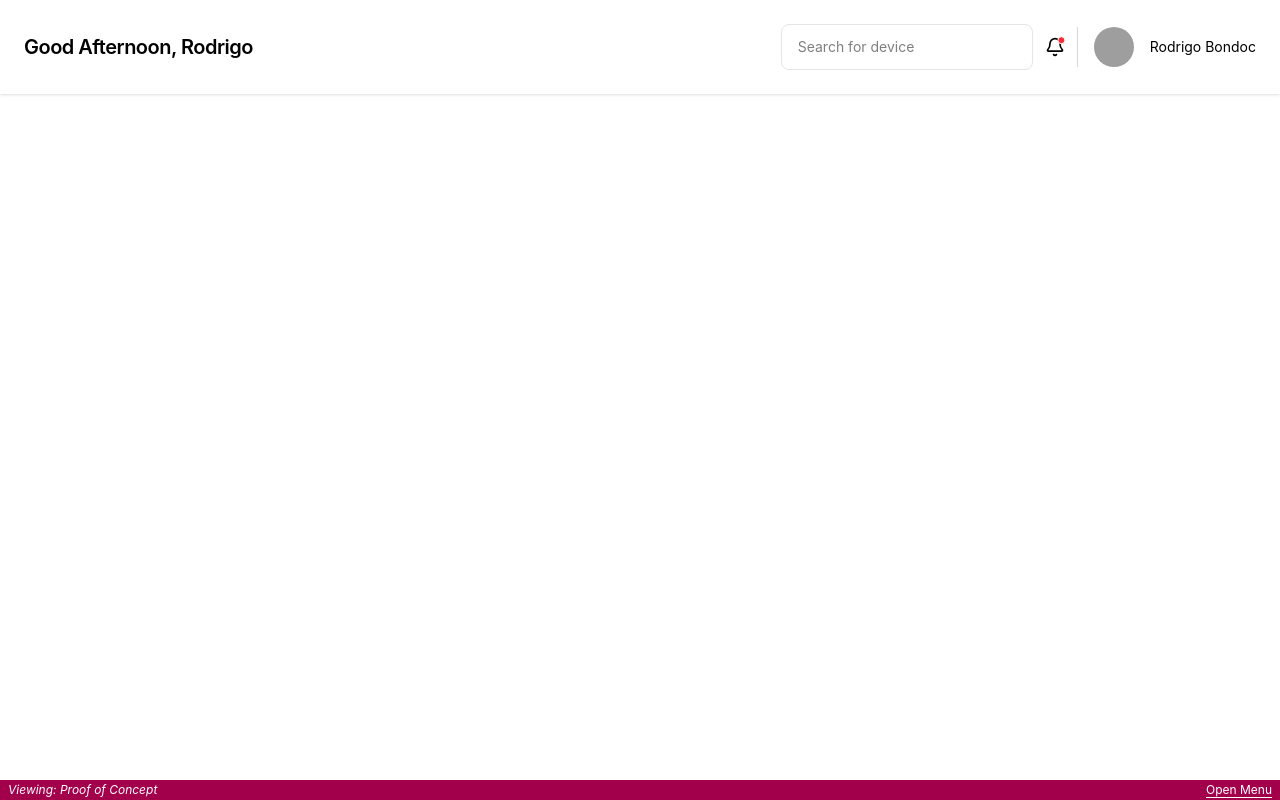
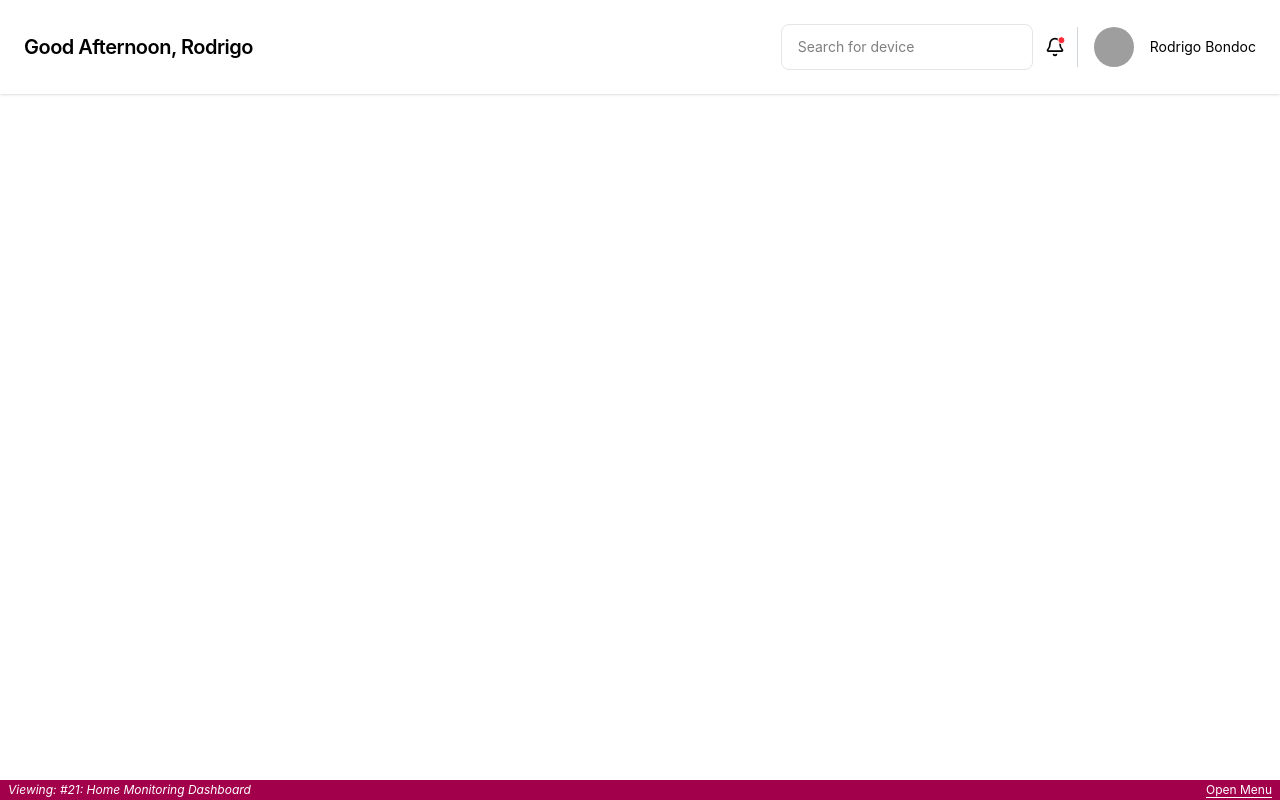
Before and after one commit to rbondoc96/dailyui-federation, a React app in the folder host-react/: page /daily-ui-21 in a window 1280 px wide. Built offline with nearby package versions, Linux system fonts and the light colour scheme; grey boxes are pictures that could not be loaded; the HTML template or start-up script is replaced by a standard one.

Commit message:
chore(host): nav - clean up and show page name

```diff
--- a/host-react/src/components/navigation.tsx
+++ b/host-react/src/components/navigation.tsx
@@ -1,23 +1,10 @@
 import * as Dialog from '@radix-ui/react-dialog';
-import { Link } from '@tanstack/react-router';
+import { Link, useLocation } from '@tanstack/react-router';
 import { X } from 'lucide-react';
-import { PropsWithChildren, ReactNode, useState } from 'react';
+import { PropsWithChildren, ReactNode, useMemo, useState } from 'react';
 import {Drawer} from 'vaul';
 import { cn } from '@/utilities/styles';
 import {useMediaQuery} from '@/hooks/use-media-query';
-
-function NavigationToolbar({ children }: PropsWithChildren): ReactNode {
-    return (
-        <div className="fixed bottom-0 inset-x-0 bg-pink-800 flex justify-between text-xs px-2 py-0.5">
-            <div className="italic">
-                <span>Viewing: </span>
-                <span>Proof of Concept</span>
-            </div>
-
-            {children}
-        </div>
-    );
-}
 
 type NavigationLink = {
     label: string;
@@ -39,22 +26,42 @@ const links: NavigationLink[] = [
     }
 ];
 
+function NavigationToolbar({ children }: PropsWithChildren): ReactNode {
+    const location = useLocation();
 
-export function Navigation(): ReactNode {
-    const [open, setOpen] = useState(false);
-    const isDesktop = useMediaQuery('(min-width: 768px)');
+    const name = useMemo(() => {
+        const link = links.find((link) => link.to === location.pathname);
 
-    if (isDesktop) {
+        if (link) {
+            return link.label;
+        }
+
+        return '[ERROR] Page name could not be found.';
+    }, [location.pathname])
+
     return (
-            <Dialog.Root open={open} onOpenChange={setOpen}>
         <div className="fixed bottom-0 inset-x-0 bg-pink-800 flex justify-between text-xs px-2 py-0.5">
             <div className="italic">
                 <span>Viewing: </span>
-                        <span>Proof of Concept</span>
+                <span>{name}</span>
             </div>
 
+            {children}
+        </div>
+    );
+}
+
+type BaseNavigationProps = {
+    open: boolean;
+    onOpenChange: (value: boolean) => void;
+};
+
+export function DesktopNavigation({open, onOpenChange}: BaseNavigationProps): ReactNode {
+    return (
+        <Dialog.Root open={open} onOpenChange={onOpenChange}>
+            <NavigationToolbar>
                 <Dialog.Trigger className="text-white underline underline-offset-3">Open Menu</Dialog.Trigger>
-                </div>
+            </NavigationToolbar>
             <Dialog.Portal>
                 <Dialog.Overlay
                     className="fixed inset-0 z-50 bg-black/80"
@@ -81,7 +88,7 @@ export function Navigation(): ReactNode {
                                 key={index}
                                 to={link.to}
                                 viewTransition
-                                    onClick={() => setOpen(false)}
+                                onClick={() => onOpenChange(false)}
                             >
                                 {link.label}
                             </Link>
@@ -100,16 +107,12 @@ export function Navigation(): ReactNode {
     );
 }
 
+export function MobileNavigation({open, onOpenChange}: BaseNavigationProps): ReactNode {
     return (
-        <Drawer.Root shouldScaleBackground open={open} onOpenChange={setOpen}>
-            <div className="fixed bottom-0 inset-x-0 bg-pink-800 flex justify-between text-xs px-2 py-0.5">
-                <div className="italic">
-                    <span>Viewing: </span>
-                    <span>Proof of Concept</span>
-                </div>
-
+        <Drawer.Root shouldScaleBackground open={open} onOpenChange={onOpenChange}>
+            <NavigationToolbar>
                 <Drawer.Trigger className="text-white underline underline-offset-3">Open Menu</Drawer.Trigger>
-            </div>
+            </NavigationToolbar>
             <Drawer.Portal>
                 <Drawer.Overlay className="fixed inset-0 z-50 bg-black/80" />
                 <Drawer.Content
@@ -127,7 +130,7 @@ export function Navigation(): ReactNode {
                                 key={index}
                                 to={link.to}
                                 viewTransition
-                                onClick={() => setOpen(false)}
+                                onClick={() => onOpenChange(false)}
                             >
                                 {link.label}
                             </Link>
@@ -137,4 +140,15 @@ export function Navigation(): ReactNode {
             </Drawer.Portal>
         </Drawer.Root>
     );
+};
+
+export function Navigation(): ReactNode {
+    const [open, setOpen] = useState(false);
+    const isDesktop = useMediaQuery('(min-width: 768px)');
+
+    if (isDesktop) {
+        return <DesktopNavigation open={open} onOpenChange={setOpen} />;
     }
+
+    return <MobileNavigation open={open} onOpenChange={setOpen} />;
+}
```
Lines whose indentation alone changed are shown as unchanged.
